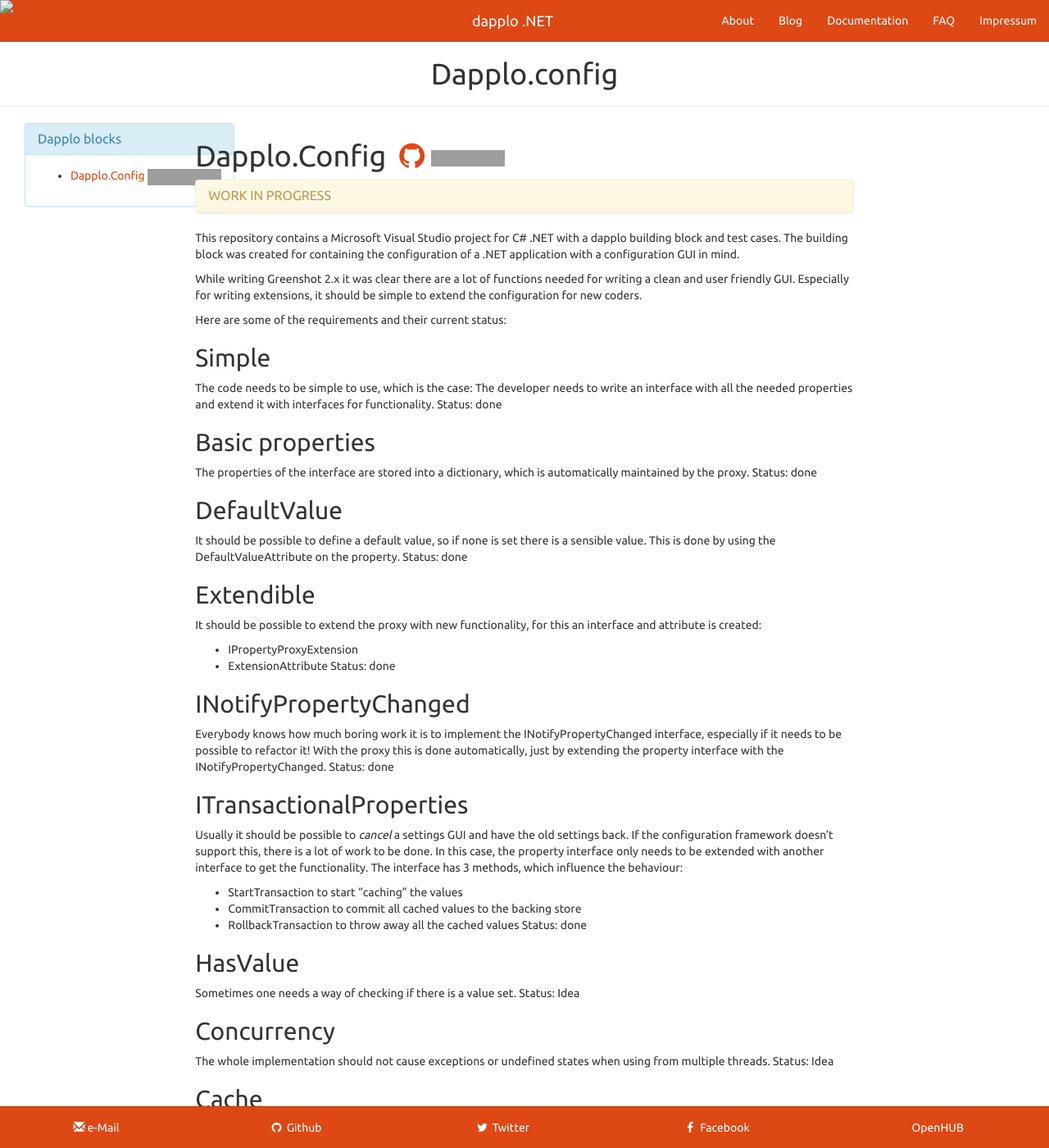
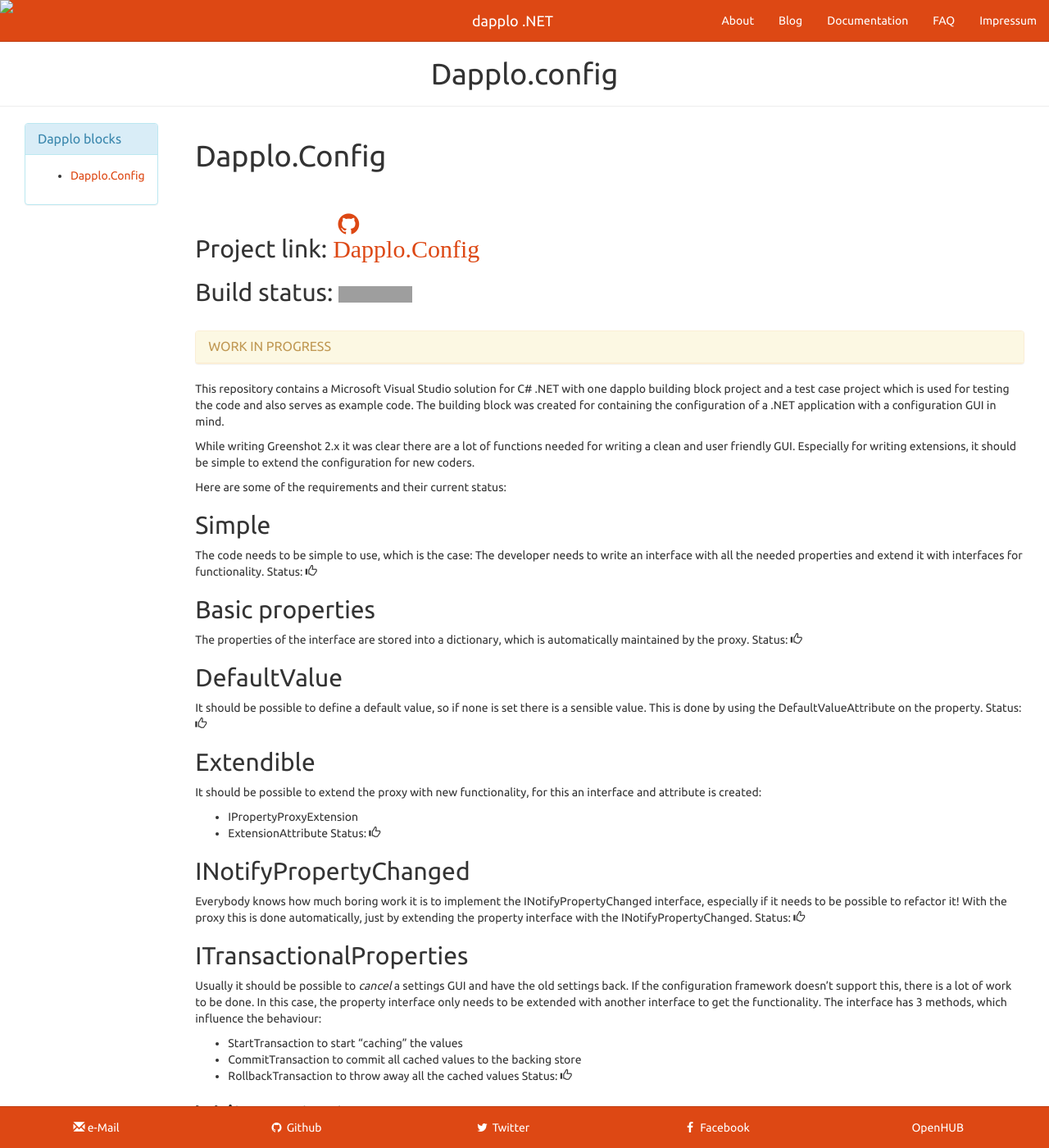
Before and after one commit to dapplo/dapplo.github.io, a Jekyll site: the page built from _blocks/Dapplo.Config.md, in a window 1280 px wide and 1400 px high. Shown: the whole window at 82% size. Built offline with Jekyll 4.4.1, drawn with Linux system fonts in a browser that asks for light colours; Markdown is read by kramdown in place of the engine named in the settings; some of the changed text lies outside the part shown; grey boxes are pictures that could not be loaded.

Commit message:
Continuing with improvement for the layout of the documentation (blocks)

```diff
--- a/_blocks/Dapplo.Config.md
+++ b/_blocks/Dapplo.Config.md
@@ -6,73 +6,64 @@ appveyor_id: ujfvy3g49g6a1d1q
 tags: work_in_progress
 ---
 
-This repository contains a Microsoft Visual Studio project for C# .NET with a dapplo building block and test cases.
-The building block was created for containing the configuration of a .NET application with a configuration GUI in mind.
+This repository contains a Microsoft Visual Studio solution for C# .NET with one dapplo building block project and a test case project which is used for testing the code and also serves as example code. The building block was created for containing the configuration of a .NET application with a configuration GUI in mind.
 
-While writing Greenshot 2.x it was clear there are a lot of functions needed for writing a clean and user friendly GUI.
-Especially for writing extensions, it should be simple to extend the configuration for new coders.
+While writing Greenshot 2.x it was clear there are a lot of functions needed for writing a clean and user friendly GUI. Especially for writing extensions, it should be simple to extend the configuration for new coders.
 
 
 Here are some of the requirements and their current status:
 
 Simple
 ------
-The code needs to be simple to use, which is the case:
-The developer needs to write an interface with all the needed properties and extend it with interfaces for functionality.
-Status: done
+The code needs to be simple to use, which is the case: The developer needs to write an interface with all the needed properties and extend it with interfaces for functionality.
+Status: <span class="glyphicon glyphicon-thumbs-up"/>
 
 Basic properties
 ----------------
 The properties of the interface are stored into a dictionary, which is automatically maintained by the proxy.
-Status: done
+Status: <span class="glyphicon glyphicon-thumbs-up"/>
 
 DefaultValue
 ------------
 It should be possible to define a default value, so if none is set there is a sensible value. This is done by using the DefaultValueAttribute on the property.
-Status: done
+Status: <span class="glyphicon glyphicon-thumbs-up"/>
 
 Extendible
 ----------
 It should be possible to extend the proxy with new functionality, for this an interface and attribute is created:
 * IPropertyProxyExtension
 * ExtensionAttribute
-Status: done
+Status: <span class="glyphicon glyphicon-thumbs-up"/>
 
 INotifyPropertyChanged
 ----------------------
-Everybody knows how much boring work it is to implement the INotifyPropertyChanged interface, especially if it needs to be possible to refactor it!
-With the proxy this is done automatically, just by extending the property interface with the INotifyPropertyChanged.
-Status: done
+Everybody knows how much boring work it is to implement the INotifyPropertyChanged interface, especially if it needs to be possible to refactor it! With the proxy this is done automatically, just by extending the property interface with the INotifyPropertyChanged.
+Status: <span class="glyphicon glyphicon-thumbs-up"/>
 
 ITransactionalProperties
 -------------
-Usually it should be possible to *cancel* a settings GUI and have the old settings back. If the configuration framework doesn't support this, there is a lot of work to be done.
-In this case, the property interface only needs to be extended with another interface to get the functionality.
-The interface has 3 methods, which influence the behaviour:
+Usually it should be possible to *cancel* a settings GUI and have the old settings back. If the configuration framework doesn't support this, there is a lot of work to be done. In this case, the property interface only needs to be extended with another interface to get the functionality. The interface has 3 methods, which influence the behaviour:
 * StartTransaction to start "caching" the values
 * CommitTransaction to commit all cached values to the backing store
 * RollbackTransaction to throw away all the cached values
-Status: done
+Status: <span class="glyphicon glyphicon-thumbs-up"/>
+
+Write protect
+-------------
+Don't allow any changes after setting a flag.
+Status: <span class="glyphicon glyphicon-thumbs-up"/>
 
 HasValue
 --------
 Sometimes one needs a way of checking if there is a value set.
-Status: Idea
+Status: <span class="glyphicon glyphicon-thumbs-down"/>
 
 Concurrency
 -----------
 The whole implementation should not cause exceptions or undefined states when using from multiple threads.
-Status: Idea
-
-Cache
------
-Status: Idea
-
-Write protect
--------------
-Status: done
+Status: <span class="glyphicon glyphicon-thumbs-down"/>
 
 Validation / Ranges
 -------------------
 Some values need to be restricted, this could be done inside the properties.
-Status: Idea
+Status: <span class="glyphicon glyphicon-thumbs-down"/>
--- a/_layouts/block.html
+++ b/_layouts/block.html
@@ -2,14 +2,15 @@
 layout: block_overview
 ---
 <div>
-	<h1>{{page.github_project}} <a href="https://github.com/{{site.github_username}}/{{page.github_project}}"><i class="fa fa-github fa-fw"></i></a>{% if page.appveyor_id != nil %}<img src="https://ci.appveyor.com/api/projects/status/{{page.appveyor_id}}?svg=true"/>{% endif %}
-	</h1>
+	<h1>{{page.github_project}}</h1><br/>
+	<h2>Project link: <a href="https://github.com/{{site.github_username}}/{{page.github_project}}"><i class="fa fa-github fa-fw"> {{page.github_project}}</i></a><br/>
+	{% if page.appveyor_id != nil %}<h2>Build status: <img src="https://ci.appveyor.com/api/projects/status/{{page.appveyor_id}}?svg=true"/></h2><br/>{% endif %}
 </div>
 {% if page.tags contains "work_in_progress" %}
-	<div class="panel panel-warning">
-	  <div class="panel-heading">
+<div class="panel panel-warning">
+	<div class="panel-heading">
 		<h3 class="panel-title">WORK IN PROGRESS</h3>
-	  </div>
 	</div>
+</div>
 {% endif %}
 {{ content }}
--- a/_layouts/block_overview.html
+++ b/_layouts/block_overview.html
@@ -11,7 +11,7 @@ layout: default
 
 {% assign sorted_blocks = site.blocks | sort:"sort_id" %}
 <div class="container-fluid">
-	<div class="col-lg-2">
+	<div class="col-sm-2 col-md-2 col-lg-2">
 		<div class="panel panel-info affix" >
 			<div class="panel-heading">
 				<h3 class="panel-title">Dapplo blocks</h3>
@@ -20,14 +20,14 @@ layout: default
 			  <ul>
 				{% for block in sorted_blocks %}
 				  <li>
-					<a href="{{ block.url | prepend: site.baseurl }}">{{ block.github_project }} {% if block.appveyor_id != nil %}<img src="https://ci.appveyor.com/api/projects/status/{{block.appveyor_id}}?svg=true"/>{% endif %}</a>
+					<a href="{{ block.url | prepend: site.baseurl }}">{{ block.github_project }}</a>
 				  </li>
 				{% endfor %}
 			  </ul>
 			</div>
 		</div>
 	</div>
-	<div class="col-md-8">
+	<div class="col-sm-6 col-md-8 col-lg-10">
 		{{ content }}
 	</div>
 </div>
```
